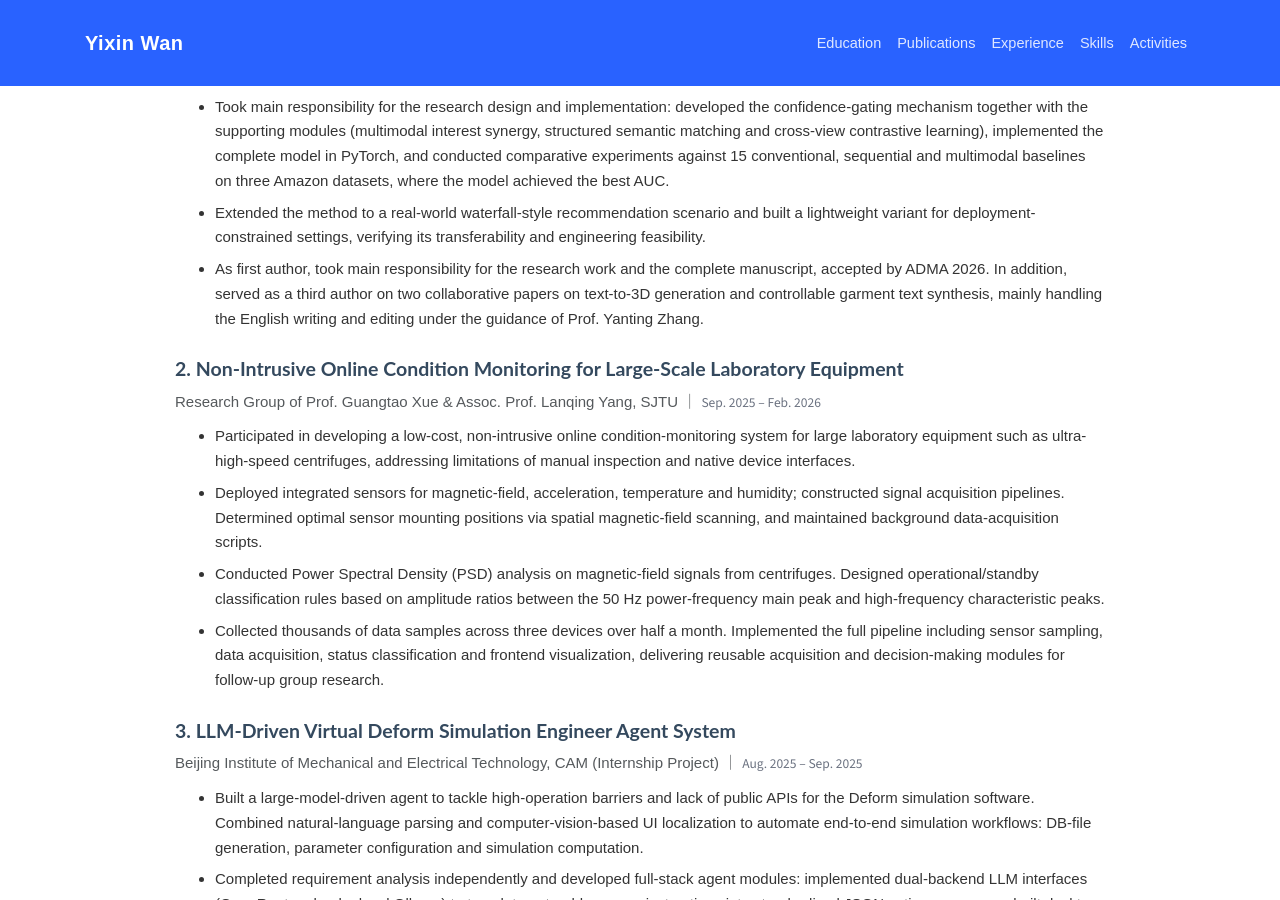
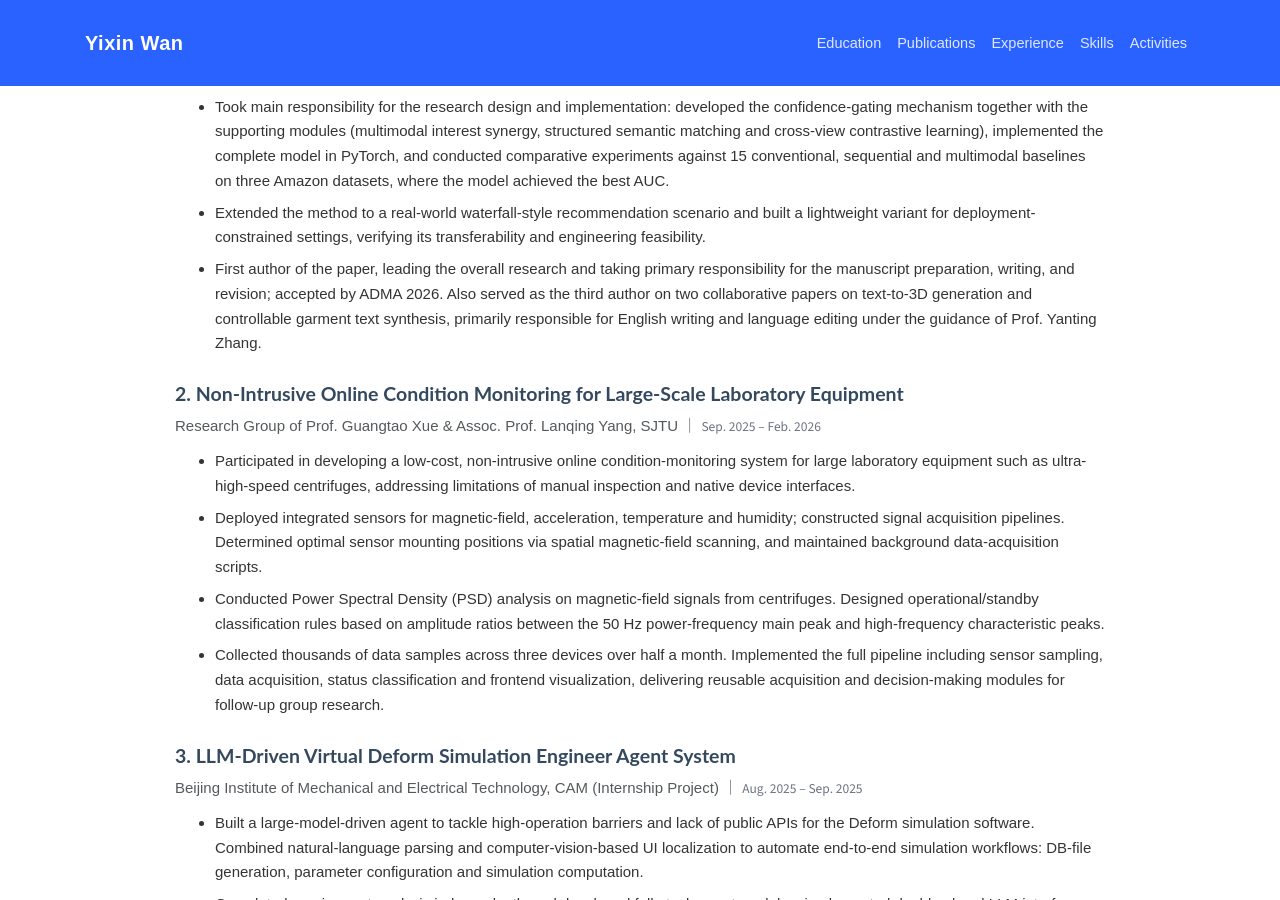
Before and after one commit to wanyongquan/resume_site, a Jekyll site: the page built from index.md, in a window 1280 px wide and 900 px high, scrolled down 1792 px. Built offline with Jekyll 4.4.1, drawn with Linux system fonts in a browser that asks for light colours; our own code applies the rules of GitHub Pages for plain Markdown files; a script that is not in the unit is left out.

Commit message:
update experience

```diff
--- a/index.md
+++ b/index.md
@@ -82,7 +82,7 @@ Research Group of Assoc. Prof. Lanqing Yang (SJTU) & Prof. Yanting Zhang(DHU)
 - Studied multimodal CTR prediction, where inconsistent and noisy image, text and ID signals degrade target item representations. Under the guidance of Assoc. Prof. Lanqing Yang, proposed a target-side trustworthy enhancement framework that takes the ID representation as a stable behavioral backbone and adaptively regulates multimodal fusion through confidence gating.
 - Took main responsibility for the research design and implementation: developed the confidence-gating mechanism together with the supporting modules (multimodal interest synergy, structured semantic matching and cross-view contrastive learning), implemented the complete model in PyTorch, and conducted comparative experiments against 15 conventional, sequential and multimodal baselines on three Amazon datasets, where the model achieved the best AUC.
 - Extended the method to a real-world waterfall-style recommendation scenario and built a lightweight variant for deployment-constrained settings, verifying its transferability and engineering feasibility.
-- As first author, took main responsibility for the research work and the complete manuscript, accepted by ADMA 2026. In addition, served as a third author on two collaborative papers on text-to-3D generation and controllable garment text synthesis, mainly handling the English writing and editing under the guidance of Prof. Yanting Zhang.
+- First author of the paper, leading the overall research and taking primary responsibility for the manuscript preparation, writing, and revision; accepted by ADMA 2026. Also served as the third author on two collaborative papers on text-to-3D generation and controllable garment text synthesis, primarily responsible for English writing and language editing under the guidance of Prof. Yanting Zhang.
 
 ### 2. Non-Intrusive Online Condition Monitoring for Large-Scale Laboratory Equipment
 
```
